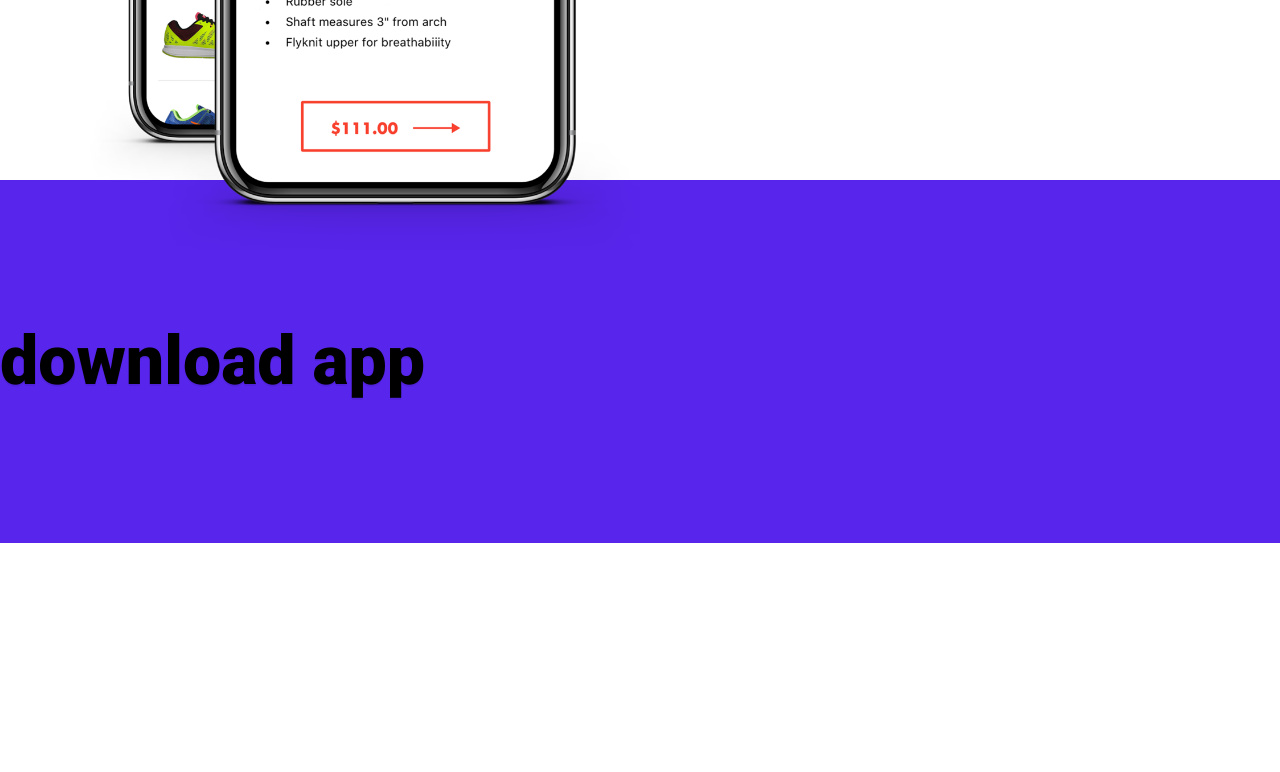
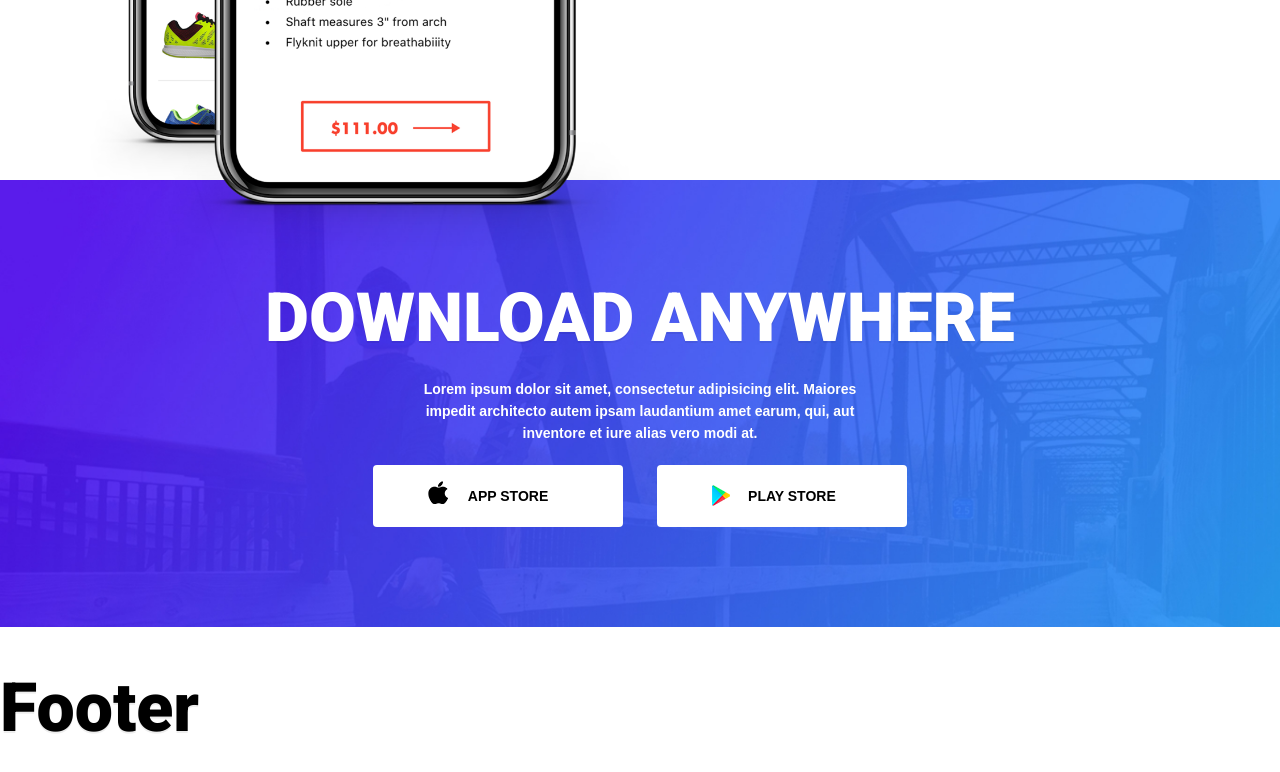
Before and after one commit to javadhemmati/landingPage_1, a website: page build/index.html in a window 1280 px wide. Shown: the part 1926-2698 px from the top of the page. Before the commit the page ends 2469 px from the top, so only its background shows below. Drawn offline with Linux system fonts and the light colour scheme.

Commit message:
Finished the download section
:thumbsup: :thumbsup: :thumbsup:

```diff
--- a/source/sass/4-layout/_download.sass
+++ b/source/sass/4-layout/_download.sass
@@ -1,4 +1,39 @@
 #download
-  background: #5825ec
+  color: white
+  text-align: center
+  background: url("../img/downloadBackground.jpg") no-repeat
+  background-size: cover
   padding: 100px 0
   margin-top: -70px
+
+  h2
+    font-size: 68px
+    margin: 0
+    text-transform: uppercase
+    font-weight: 900
+
+  p
+    width: 100%
+    max-width: 450px
+    margin: 20px auto
+    font-weight: 700
+
+  .button
+    position: relative
+    width: 250px
+    margin: 0 15px
+    padding-left: 80px
+
+  .apple:before
+    position: absolute
+    display: block
+    left: 22%
+    top: 16px
+    content: url("../img/appleicon.png")
+
+  .google:before
+    position: absolute
+    display: block
+    left: 22%
+    top: 20px
+    content: url("../img/playicon.png")
```
Also changed, not shown: build/assets/css/main.min.css, build/assets/img/appleicon.png (added), build/assets/img/downloadBackground.jpg (added), build/assets/img/playicon.png (added), build/index.html, source/img/appleicon.png (added), source/img/downloadBackground.jpg (added), source/img/playicon.png (added).
